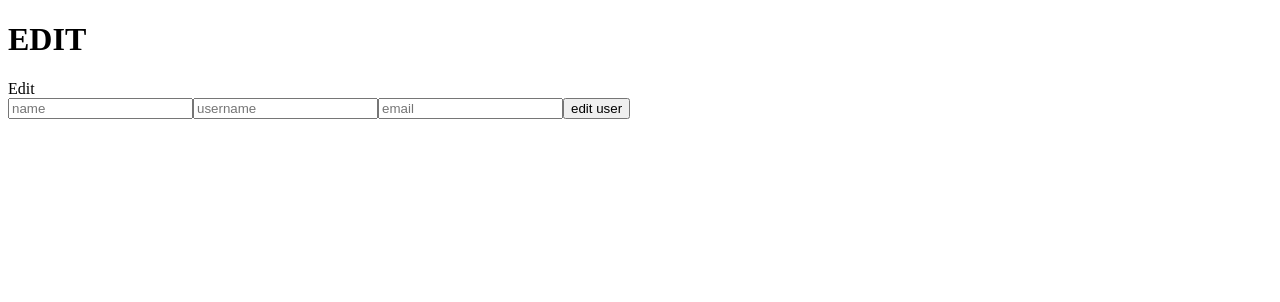
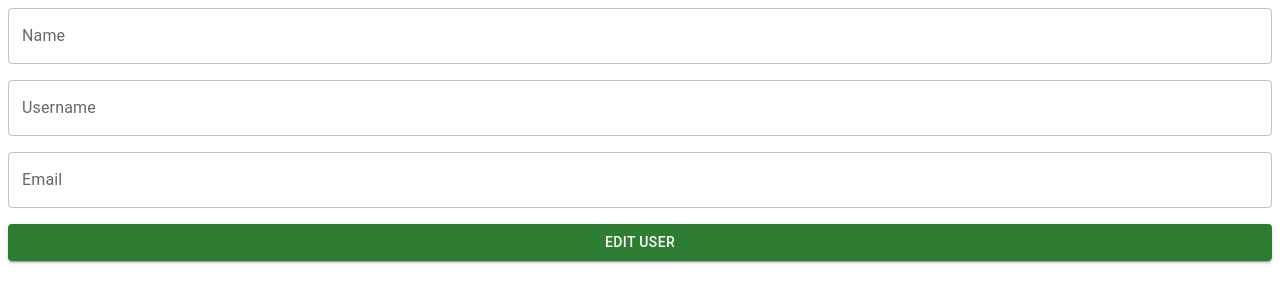
Before and after one commit to zeghabi01/dz-dev-discord-assigment1, a React (Create React App) app: page /edit/1 in a window 1280 px wide. Shown: the top 302 px of the page. Built offline with nearby package versions, Linux system fonts and the light colour scheme; no server answers; sample sign-in values are in the browser's storage.

Commit message:
login fix

```diff
--- a/src/pages/Add.js
+++ b/src/pages/Add.js
@@ -1,8 +1,10 @@
 import React from 'react'
-import { useAuthSystem } from '../utils/AuthSystem'
 import { v4 as uuidv4 } from 'uuid';
 import { useData } from '../utils/DataProvider';
 import {useNavigate} from 'react-router-dom'
+import TextField from '@mui/material/TextField';
+import Button from '@mui/material/Button';
+import Stack from '@mui/material/Stack';
 
 
 function Add() {
@@ -28,13 +30,12 @@ function Add() {
   }
 
   return (
-    <>
-      <div>Add</div>
-      <input onChange={handleChange} type={'text'} name='name' placeholder='name'></input>
-      <input onChange={handleChange} type={'text'} name='username' placeholder='username'></input>
-      <input onChange={handleChange} type={'email'} name='email' placeholder='email'></input>
-      <button onClick={handleAddition}>add user</button>
-    </>
+      <Stack spacing={2}>
+        <TextField  onChange={handleChange} type={'text'} name='name'   id="outlined-basic" label="Name" variant="outlined" />
+        <TextField  onChange={handleChange} type={'text'} name='username'  id="outlined-basic" label="Username" variant="outlined" />
+        <TextField  onChange={handleChange} type={'email'} name='email' id="outlined-basic" label="Email" variant="outlined" />
+        <Button onClick={handleAddition} color='success' variant="contained">Add User</Button>
+      </Stack>
   )
 }
 
--- a/src/pages/Edit.js
+++ b/src/pages/Edit.js
@@ -1,6 +1,9 @@
 import React from 'react'
 import { useData } from '../utils/DataProvider';
 import {useNavigate,useParams} from 'react-router-dom'
+import TextField from '@mui/material/TextField';
+import Button from '@mui/material/Button';
+import Stack from '@mui/material/Stack';
 
 function Edit() {
 
@@ -62,12 +65,12 @@ function Edit() {
 
   return (
     <>
-    <h1>EDIT</h1>
-    <div>Edit</div>
-    <input  type={'text'}  value={user.name} onChange={handleChange} name='name' placeholder='name'></input>
-    <input  type={'text'} value={user.username} onChange={handleChange} name='username' placeholder='username'></input>
-    <input  type={'email'} value={user.email} onChange={handleChange} name='email' placeholder='email'></input>
-    <button onClick={handleEdit}>edit user</button>
+    <Stack spacing={2}>
+        <TextField value={user.name} onChange={handleChange} type={'text'} name='name'   id="outlined-basic" label="Name" variant="outlined" />
+        <TextField value={user.username}  onChange={handleChange} type={'text'} name='username'  id="outlined-basic" label="Username" variant="outlined" />
+        <TextField value={user.email}  onChange={handleChange} type={'email'} name='email' id="outlined-basic" label="Email" variant="outlined" />
+        <Button onClick={handleEdit} color='success' variant="contained">Edit User</Button>
+    </Stack>
   </>
   )
 }
--- a/src/pages/Home.js
+++ b/src/pages/Home.js
@@ -105,6 +105,16 @@ function Home() {
 
   const {loadData,users,dispatch,fetch,setFetch} = useData()
 
+  React.useEffect(()=> {
+
+    const fetchData = async () => {
+      if(fetch) await loadData()
+      setFetch(false)
+    }
+    fetchData()
+
+  },[fetch])
+
   const handleOpen = (id) => {
     setId(null)
     setOpen(true)
@@ -114,17 +124,6 @@ function Home() {
   const handleClose = () => setOpen(false);
 
   const emptyRows = page > 0 ? Math.max(0, (1 + page) * rowsPerPage - users.length) : 0;
-
-  // useEffect(()=>{
-  //   if(fetch) {
-  //     loadData()
-  //     setFetch(false)
-  //   }
-  // },[fetch])
-
-  React.useEffect(()=>{
-    console.log(users);
-  },[users])
 
   const handleChangePage = (event,newPage) => {
     setPage(newPage);
--- a/src/pages/Login.js
+++ b/src/pages/Login.js
@@ -8,22 +8,24 @@ import Stack from '@mui/material/Stack';
 
 function Login() {
 
-  const [x,setX] = React.useState({email:'johndoe66@gmail.com',password:'somePassword'})
+  const [user,setUser] = React.useState({email:'johndoe66@gmail.com',password:'somePassword'})
+
+
   const {login} = useAuthSystem()
 
   const handleSubmit = () => {
-    login(x.email,x.password)
+    login(user.email,user.password)
   }
 
   const handleChange = (e) => {
-    setX({...x,[e.target.name]:e.target.value})
+    setUser({...user,[e.target.name]:e.target.value})
   }
 
   return (
     <>
       <Stack spacing={2}>
-        <TextField  onChange={handleChange} type={'email'}  defaultValue={'johndoe66@gmail.com'} id="outlined-basic" label="Email" variant="outlined" />
-        <TextField  onChange={handleChange} type={'password'} defaultValue={'somePassword'} id="outlined-basic" label="Password" variant="outlined" />
+        <TextField  onChange={handleChange} name='email' type={'email'}  value={user.email} id="outlined-basic" label="Email" variant="outlined" />
+        <TextField  onChange={handleChange} name='password' type={'password'} value={user.password} id="outlined-basic" label="Password" variant="outlined" />
         <Button onClick={handleSubmit} color='success' variant="contained">Login</Button>
       </Stack>
    </>
--- a/src/utils/DataProvider.js
+++ b/src/utils/DataProvider.js
@@ -31,18 +31,6 @@ function DataProvider({children}) {
     const [fetch,setFetch] = React.useState(true)
 
     const {token} = useAuthSystem()
-
-    React.useEffect(()=> {
-
-
-
-      const fetchData = async () => {
-        if(fetch) await loadData()
-        setFetch(false)
-      }
-      fetchData()
-
-    },[fetch])
 
     const loadData = async () => {
 
```
